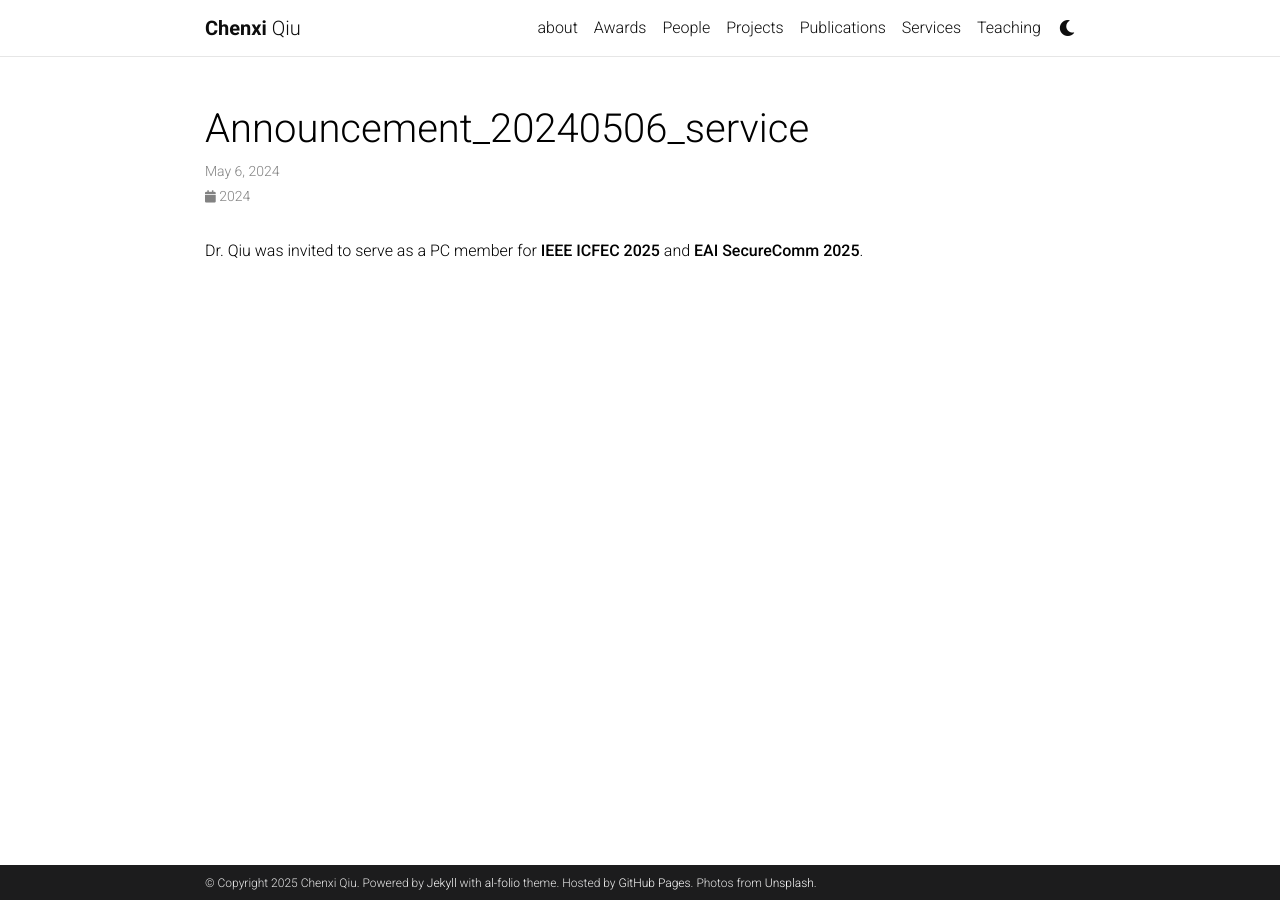
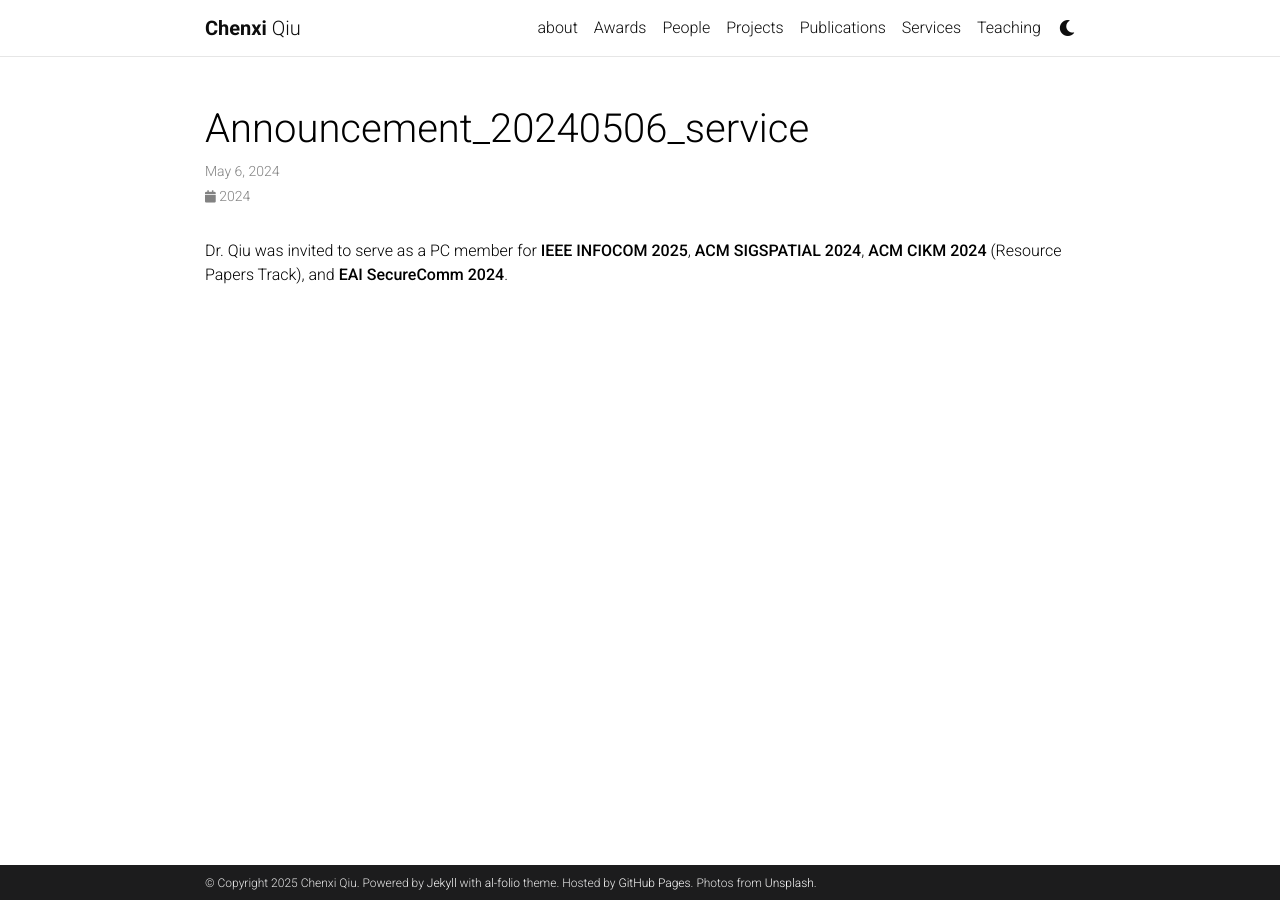
Before and after one commit to chenxiunt/chenxiunt.github.io, a Jekyll site: the page built from _news/announcement_20240506_service.md, in a window 1280 px wide. Built offline with Jekyll 4.4.1, drawn with Linux system fonts in a browser that asks for light colours; comment, search, counter and statistics services are not loaded; a style sheet for code colours, icons or effects is not loaded.

Commit message:
Update announcement_20240506_service.md

```diff
--- a/_news/announcement_20240506_service.md
+++ b/_news/announcement_20240506_service.md
@@ -4,4 +4,4 @@ date: 2024-05-06 17:59:00-0400
 inline: true
 ---
 
-Dr. Qiu was invited to serve as a PC member for **IEEE ICFEC 2025** and **EAI SecureComm 2025**.
+Dr. Qiu was invited to serve as a PC member for **IEEE INFOCOM 2025**, **ACM SIGSPATIAL 2024**, **ACM CIKM 2024** (Resource Papers Track), and **EAI SecureComm 2024**.
```
